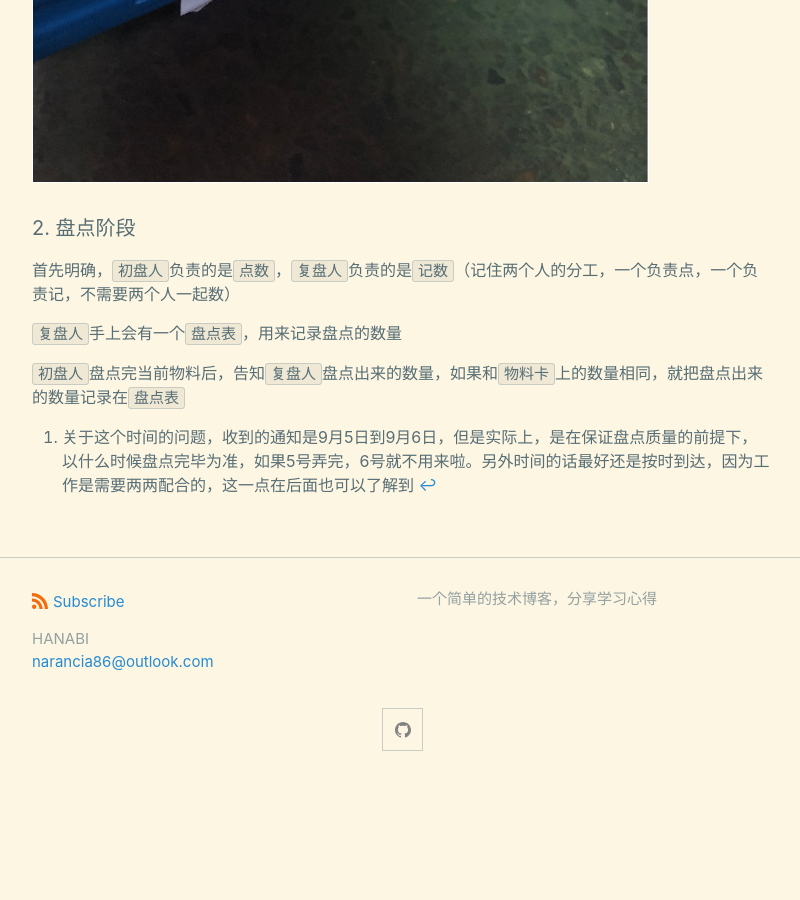
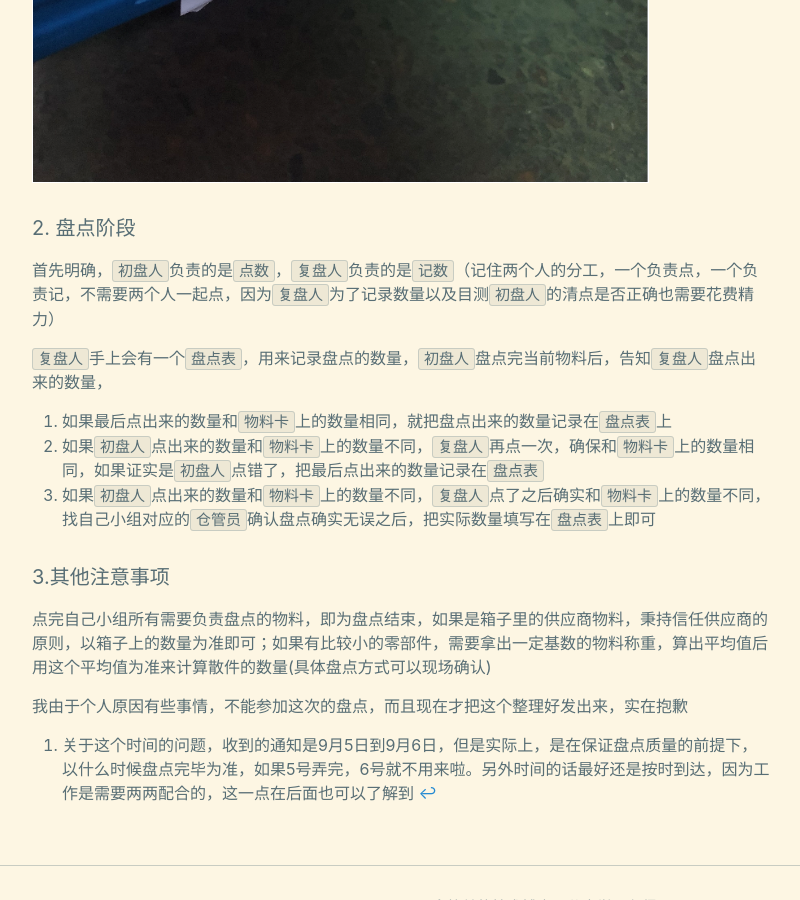
Before and after one commit to KamenRiderKuuga/kamenriderkuuga.github.io, a Jekyll site: the page built from _posts/2020-09-04-Temp.md, in a window 1280 px wide and 900 px high, scrolled down 4349 px. Shown: the whole window, without its empty margins (238-1038 px from the left). Built offline with Jekyll 4.4.1, drawn with Linux system fonts in a browser that asks for light colours; before the commit the page ends 5135 px from its top, so only the background shows below that.

Commit message:
Update 2020-09-04-Temp.md

```diff
--- a/_posts/2020-09-04-Temp.md
+++ b/_posts/2020-09-04-Temp.md
@@ -51,14 +51,18 @@ tags: Temp
 
 #### 2. 盘点阶段
 
-首先明确，`初盘人`负责的是`点数`，`复盘人`负责的是`记数`（记住两个人的分工，一个负责点，一个负责记，不需要两个人一起数）
+首先明确，`初盘人`负责的是`点数`，`复盘人`负责的是`记数`（记住两个人的分工，一个负责点，一个负责记，不需要两个人一起点，因为`复盘人`为了记录数量以及目测`初盘人`的清点是否正确也需要花费精力）
 
-`复盘人`手上会有一个`盘点表`，用来记录盘点的数量
+`复盘人`手上会有一个`盘点表`，用来记录盘点的数量，`初盘人`盘点完当前物料后，告知`复盘人`盘点出来的数量，
 
-`初盘人`盘点完当前物料后，告知`复盘人`盘点出来的数量，如果和`物料卡`上的数量相同，就把盘点出来的数量记录在`盘点表`
+1. 如果最后点出来的数量和`物料卡`上的数量相同，就把盘点出来的数量记录在`盘点表`上
+2. 如果`初盘人`点出来的数量和`物料卡`上的数量不同，`复盘人`再点一次，确保和`物料卡`上的数量相同，如果证实是`初盘人`点错了，把最后点出来的数量记录在`盘点表`
+3. 如果`初盘人`点出来的数量和`物料卡`上的数量不同，`复盘人`点了之后确实和`物料卡`上的数量不同，找自己小组对应的`仓管员`确认盘点确实无误之后，把实际数量填写在`盘点表`上即可
 
+#### 3.其他注意事项
 
+点完自己小组所有需要负责盘点的物料，即为盘点结束，如果是箱子里的供应商物料，秉持信任供应商的原则，以箱子上的数量为准即可；如果有比较小的零部件，需要拿出一定基数的物料称重，算出平均值后用这个平均值为准来计算散件的数量(具体盘点方式可以现场确认)
 
-
+我由于个人原因有些事情，不能参加这次的盘点，而且现在才把这个整理好发出来，实在抱歉
 
 [^1]: 关于这个时间的问题，收到的通知是9月5日到9月6日，但是实际上，是在保证盘点质量的前提下，以什么时候盘点完毕为准，如果5号弄完，6号就不用来啦。另外时间的话最好还是按时到达，因为工作是需要两两配合的，这一点在后面也可以了解到
```
